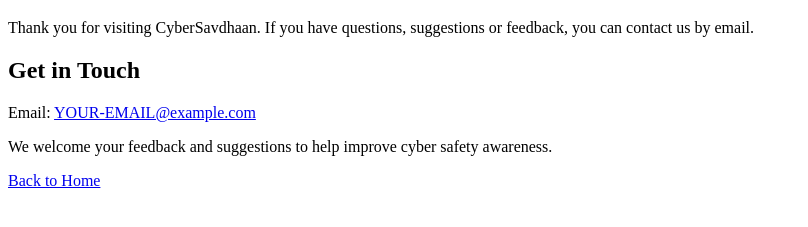
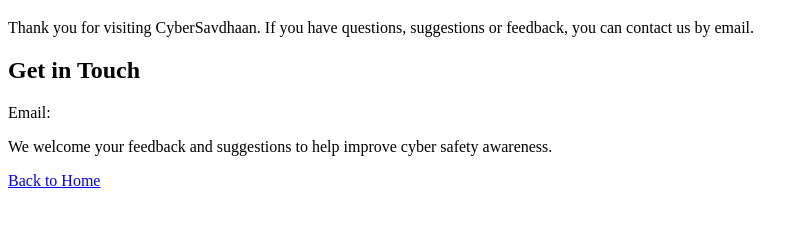
Before and after one commit to sandeep69122/cybersavdhaan, a plain HTML site: page contact.html in a window 1280 px wide. Shown: the part 61-288 px from the top of the page, without its empty margins (0-808 px from the left). Drawn offline with Linux system fonts and the light colour scheme.

Commit message:
Update contact.html

```diff
--- a/contact.html
+++ b/contact.html
@@ -23,7 +23,7 @@
   <p>
     Email:
     <a href="sandeepkumar69122@gmail.com">
-      YOUR-EMAIL@example.com
+
     </a>
   </p>
 
```
